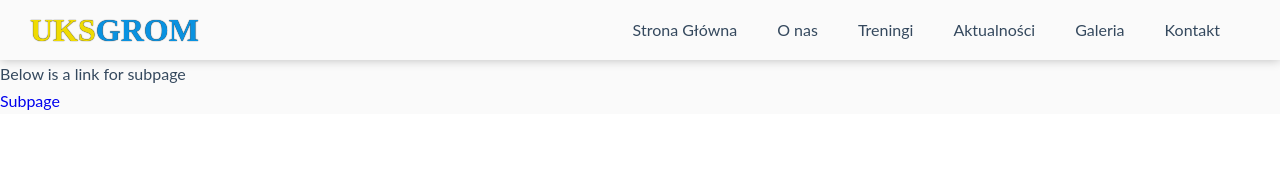
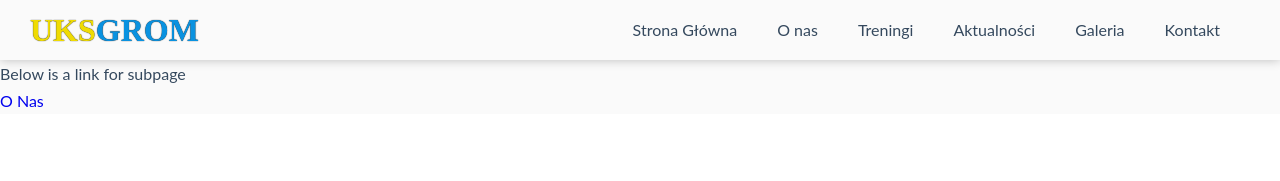
Before and after one commit to WawrzenskiPatryk/uks-grom-webpage, a Nuxt app: page / in a window 1280 px wide. Shown: the top 181 px of the page. Built offline with nearby package versions, Linux system fonts and the light colour scheme.

Commit message:
Minor router path fix

```diff
--- a/pages/index.vue
+++ b/pages/index.vue
@@ -1,7 +1,7 @@
 <template>
   <main>
     <p>{{ testText }}</p>
-    <nuxt-link to="/subpage">Subpage</nuxt-link>
+    <nuxt-link to="/onas">O Nas</nuxt-link>
   </main>
 </template>
 
@@ -12,7 +12,7 @@ export default {
   data() {
     return {
       testText: 'Below is a link for subpage',
-    }
+    };
   },
-}
+};
 </script>
```
